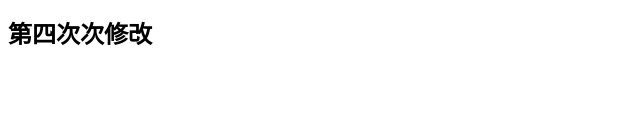
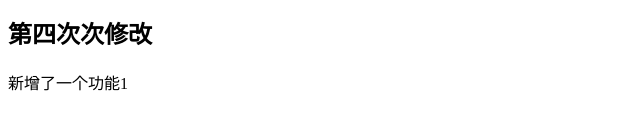
Before and after one commit to pagelam97/gittest, a plain HTML site: page index.html in a window 1280 px wide. Shown: the part 184-314 px from the top of the page, without its empty margins (0-640 px from the left). Drawn offline with Linux system fonts and the light colour scheme.

Commit message:
新增了一个功能1

```diff
--- a/index.html
+++ b/index.html
@@ -11,5 +11,8 @@
     <h2>第二次修改</h2>
     <h2>第三次次修改</h2>
     <h2>第四次次修改</h2>
+
+
+    <p>新增了一个功能1</p>
 </body>
 </html>
```
